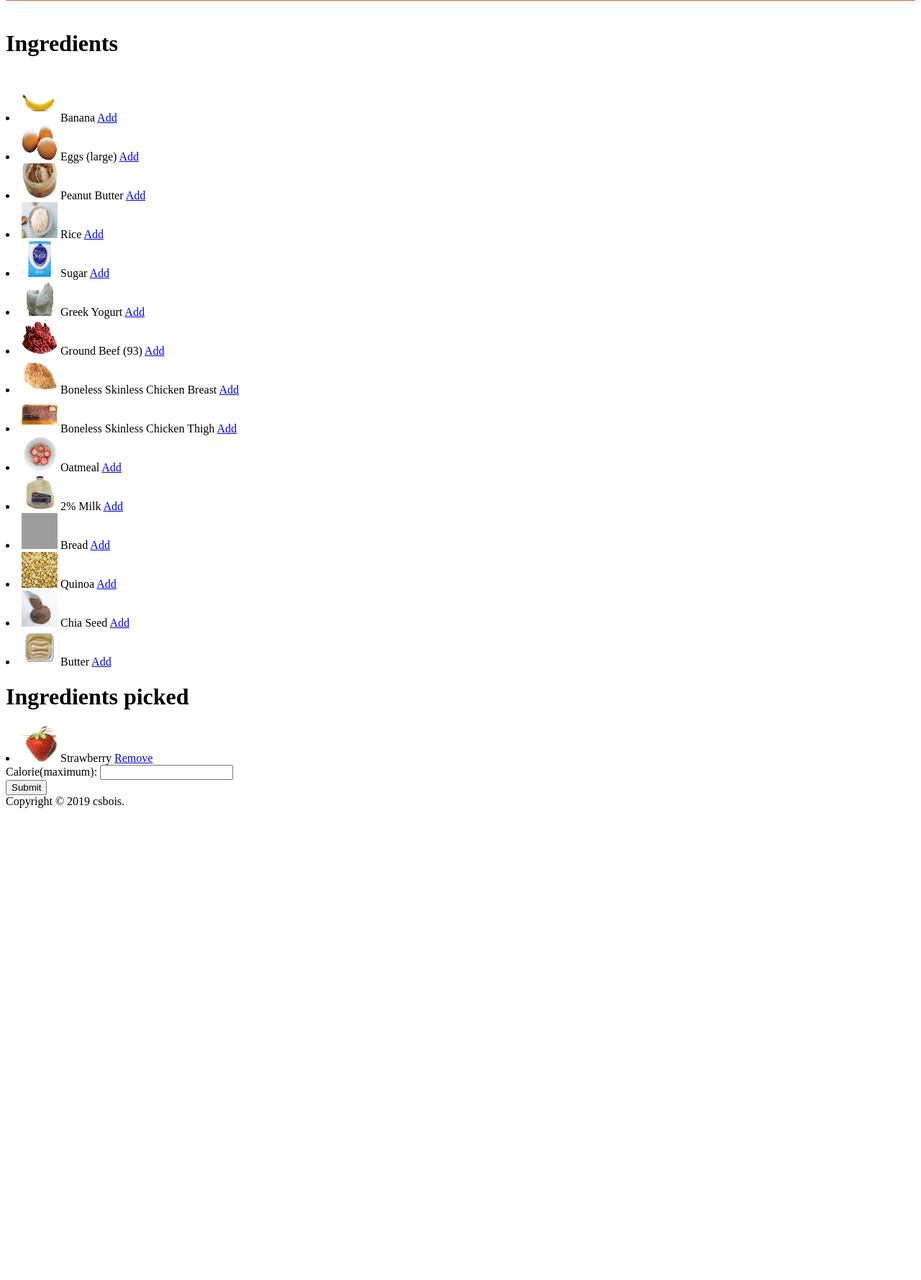
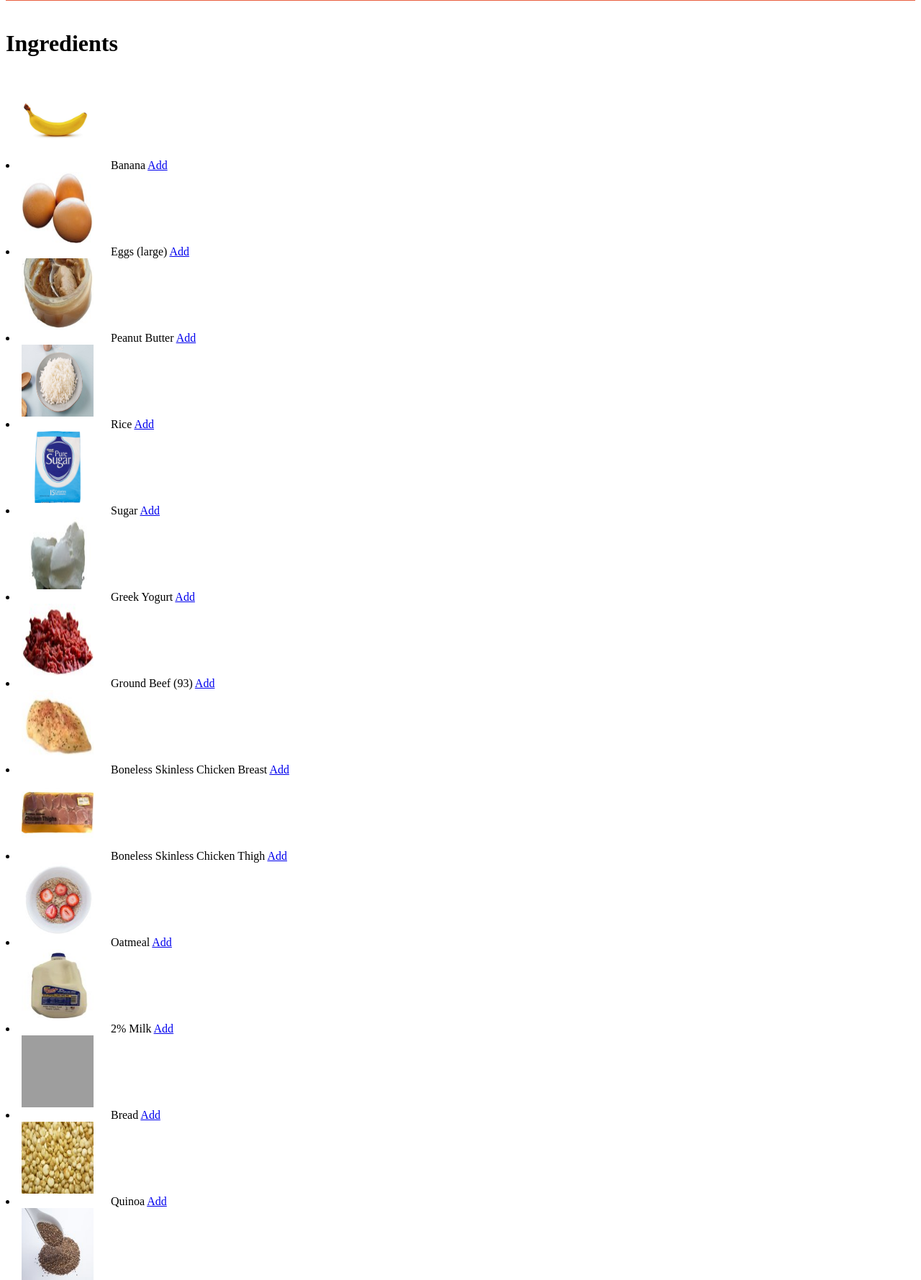
Before and after one commit to ptran1999/SwampHacks2019, a Flask app: page / in a window 1280 px wide. Shown: the part 211-1990 px from the top of the page at 72% size. Before the commit the page ends 1334 px from the top, so only its background shows below. Run offline with Flask 2, Linux system fonts and the light colour scheme; data comes from the database, SQL or seed files in the repository; both versions use the stored data as it was after the commit; grey boxes are pictures that could not be loaded.

Commit message:
Delete old css file

```diff
--- a/nutri/static/main.css
+++ /dev/null
@@ -1,6 +0,0 @@
-.fruit-img {
-  height: 100px;
-  width: 100px;
-  margin-right: 20px;
-  margin-bottom: 16px;
-}
--- a/nutri/static/style.css
+++ b/nutri/static/style.css
@@ -2,6 +2,13 @@
 	background-color: #E95E3F;
 	font-family: cursive;
 	text-align: center;
+}
+
+.fruit-img {
+  height: 100px;
+  width: 100px;
+  margin-right: 20px;
+  margin-bottom: 16px;
 }
 
 #container {
```
Also changed, not shown: nutri/site.db.
